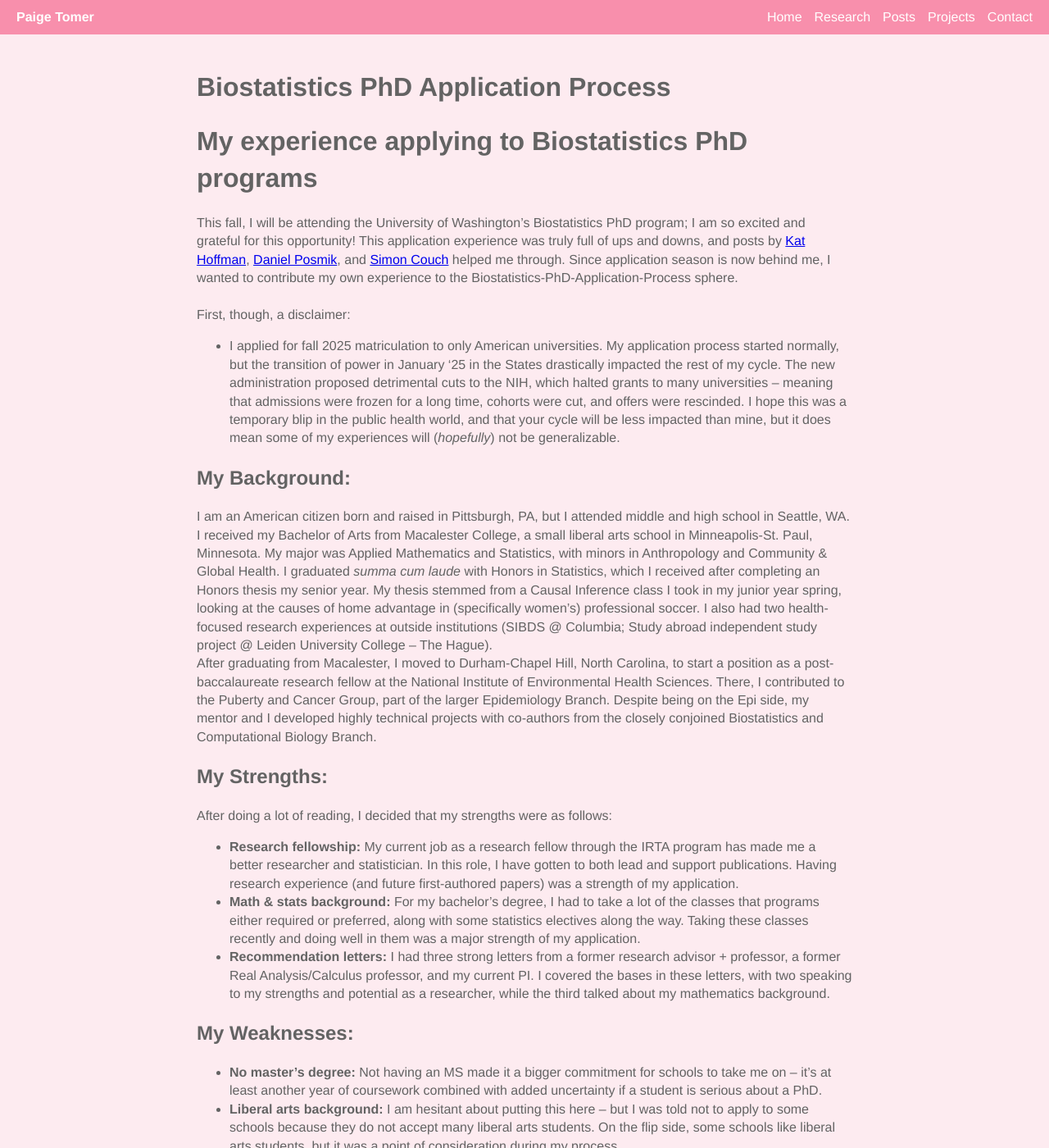
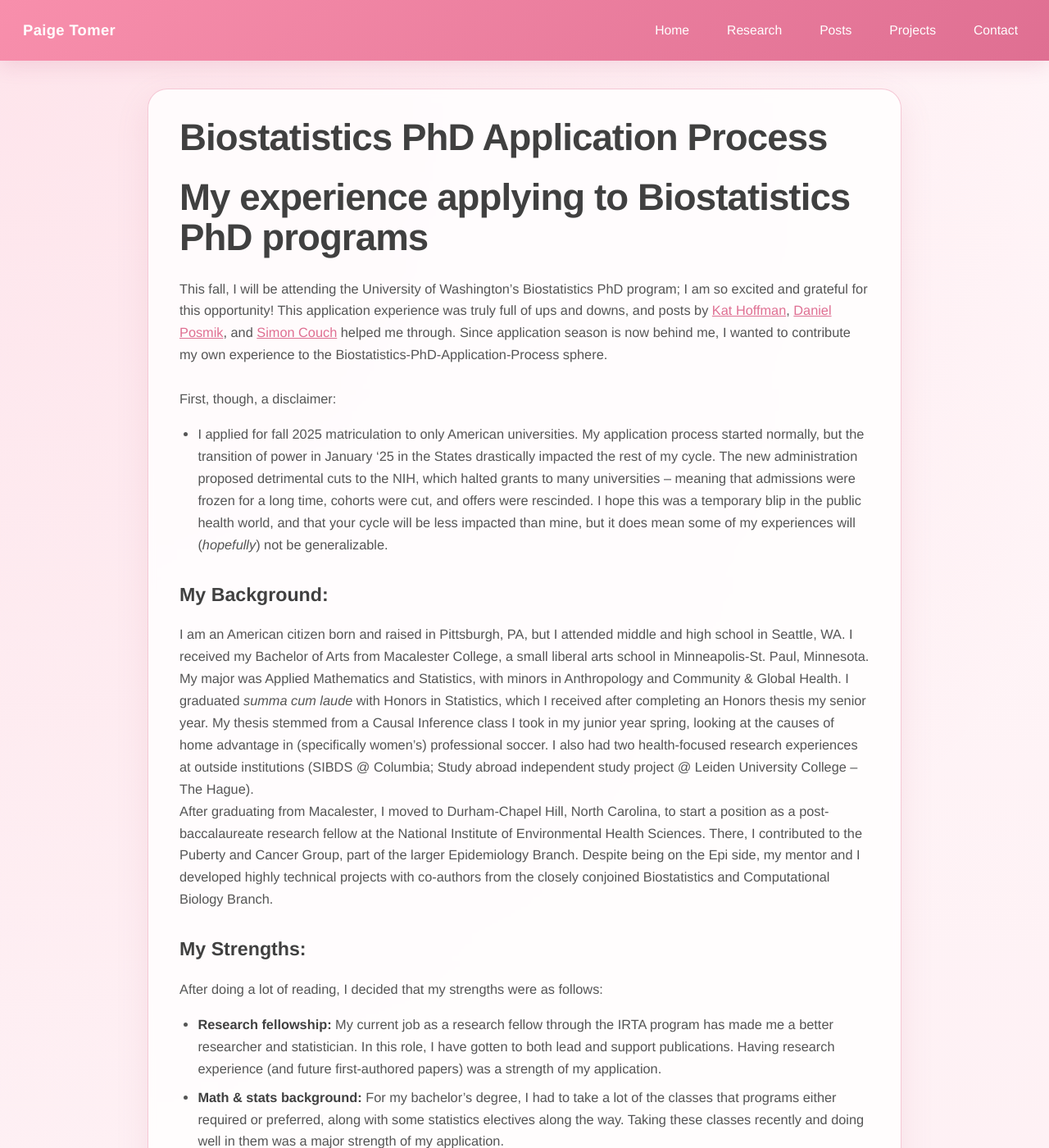
Before and after one commit to petomer-codes/petomer-website, a Jekyll site: the page built from posts/phdapplicationprocess.md, in a window 1280 px wide and 1400 px high. Shown: the whole window at 82% size. Built offline with Jekyll 4.4.1, drawn with Linux system fonts in a browser that asks for light colours.

Commit message:
Polish website layout and styling

```diff
--- a/_layouts/default.html
+++ b/_layouts/default.html
@@ -5,41 +5,95 @@
   <title>{{ page.title }}</title>
   <meta name="viewport" content="width=device-width, initial-scale=1.0" />
   <style>
+    :root {
+      --pink-main: #f88fac;
+      --pink-dark: #df6f92;
+      --pink-soft: #fdebf0;
+      --pink-border: #f4c2d1;
+      --paper: rgba(255, 255, 255, 0.82);
+      --text-main: #555555;
+      --text-strong: #404040;
+      --shadow-soft: 0 14px 40px rgba(190, 98, 127, 0.12);
+      --shadow-nav: 0 6px 24px rgba(184, 90, 123, 0.16);
+    }
+
+    * {
+      box-sizing: border-box;
+    }
+
     body {
-      font-family: Helvetica, sans-serif;
+      font-family: "Helvetica Neue", Helvetica, Arial, sans-serif;
       margin: 0;
       padding: 0;
-      background-color: #fdebf0;
-      color: #636363;
-      line-height: 1.4;
+      min-height: 100vh;
+      background:
+        radial-gradient(circle at top left, rgba(248, 143, 172, 0.18), transparent 24%),
+        linear-gradient(180deg, #fff7f9 0%, var(--pink-soft) 46%, #fce6ed 100%);
+      color: var(--text-main);
+      line-height: 1.65;
     }
 
     .navbar {
       display: flex;
       justify-content: space-between;
       align-items: center;
-      background-color: #f88fac;
-      padding: 10px 20px;
+      gap: 20px;
+      background: linear-gradient(135deg, var(--pink-main), var(--pink-dark));
+      padding: 16px 28px;
+      box-shadow: var(--shadow-nav);
+      position: sticky;
+      top: 0;
+      z-index: 10;
     }
 
     .navbar a {
       color: white;
       text-decoration: none;
-      margin-left: 15px;
+      margin-left: 18px;
+      font-size: 0.98rem;
     }
 
     .navbar a:hover {
-      text-decoration: underline;
+      opacity: 0.95;
+    }
+
+    .brand {
+      color: white;
+      font-weight: 700;
+      font-size: 1.15rem;
+      letter-spacing: 0.02em;
     }
 
     .container {
-      max-width: 800px;
-      margin: 0 auto;
-      padding: 20px;
+      max-width: 920px;
+      margin: 34px auto 56px;
+      padding: 34px 38px 42px;
+      background: var(--paper);
+      border: 1px solid rgba(244, 194, 209, 0.9);
+      border-radius: 24px;
+      box-shadow: var(--shadow-soft);
+      backdrop-filter: blur(4px);
     }
+
     .nav-links {
       display: flex;
       align-items: center;
+      flex-wrap: wrap;
+      gap: 8px;
+    }
+
+    .nav-links > a,
+    .dropdown > a {
+      display: inline-block;
+      padding: 8px 10px;
+      border-radius: 999px;
+      transition: background-color 160ms ease, transform 160ms ease;
+    }
+
+    .nav-links > a:hover,
+    .dropdown > a:hover {
+      background-color: rgba(255, 255, 255, 0.16);
+      transform: translateY(-1px);
     }
 
     .dropdown {
@@ -50,36 +104,142 @@
     .dropdown-content {
       display: none;
       position: absolute;
-  top: 100%; /* ensures it appears directly below the parent */
+      top: calc(100% + 8px);
       left: 0;
-  background-color: #f88fac;
-  box-shadow: 0px 8px 16px rgba(0,0,0,0.2);
+      background: rgba(242, 110, 152, 0.97);
+      box-shadow: 0 12px 30px rgba(128, 54, 82, 0.22);
       z-index: 1;
-  border-radius: 4px;
-  min-width: 160px;
+      border-radius: 16px;
+      min-width: 240px;
+      padding: 8px;
     }
 
     .dropdown-content a {
       color: white;
-  padding: 8px 16px;
+      padding: 10px 12px;
       text-decoration: none;
       display: block;
       white-space: nowrap;
+      margin: 0;
+      border-radius: 10px;
     }
 
     .dropdown-content a:hover {
-  background-color: #e07796;
+      background-color: rgba(255, 255, 255, 0.14);
     }
 
     .dropdown:hover .dropdown-content {
       display: block;
+    }
+
+    h1 {
+      margin: 0 0 24px;
+      color: var(--text-strong);
+      font-size: clamp(2rem, 4vw, 2.85rem);
+      line-height: 1.08;
+      letter-spacing: -0.02em;
+    }
+
+    h2 {
+      color: var(--text-strong);
+      margin-top: 28px;
+      margin-bottom: 12px;
+      font-size: 1.45rem;
+    }
+
+    h3 {
+      color: var(--text-strong);
+      margin-top: 28px;
+      margin-bottom: 10px;
+      font-size: 1.08rem;
+      text-transform: uppercase;
+      letter-spacing: 0.06em;
+    }
+
+    p,
+    li {
+      font-size: 1.02rem;
+    }
+
+    ul,
+    ol {
+      padding-left: 1.4rem;
+    }
+
+    li + li {
+      margin-top: 8px;
+    }
+
+    a {
+      color: var(--pink-dark);
+    }
+
+    a:hover {
+      color: #c45579;
+    }
+
+    strong {
+      color: var(--text-strong);
+    }
+
+    img {
+      max-width: 100%;
+      height: auto;
+      box-shadow: 0 12px 28px rgba(156, 91, 115, 0.18);
+    }
+
+    hr {
+      border: 0;
+      border-top: 1px solid var(--pink-border);
+      margin: 28px 0;
+    }
+
+    @media (max-width: 760px) {
+      .navbar {
+        align-items: flex-start;
+        flex-direction: column;
+        padding: 16px 18px;
+      }
+
+      .nav-links {
+        width: 100%;
+        gap: 6px;
+      }
+
+      .navbar a {
+        margin-left: 0;
+      }
+
+      .dropdown {
+        width: 100%;
+      }
+
+      .dropdown-content {
+        position: static;
+        display: block;
+        min-width: 0;
+        margin-top: 6px;
+        background: rgba(255, 255, 255, 0.12);
+        box-shadow: none;
+        padding: 4px 0 0;
+      }
+
+      .dropdown-content a {
+        padding-left: 18px;
+      }
+
+      .container {
+        margin: 18px 14px 32px;
+        padding: 24px 20px 28px;
+        border-radius: 18px;
+      }
     }
   </style>
 </head>
 <body>
 
 <div class="navbar">
-  <div style="color: white; font-weight: bold;">Paige Tomer</div>
+  <div class="brand">Paige Tomer</div>
   <div class="nav-links">
     <a href="/petomer-website/">Home</a>
 
```
Lines whose indentation alone changed are shown as unchanged.
